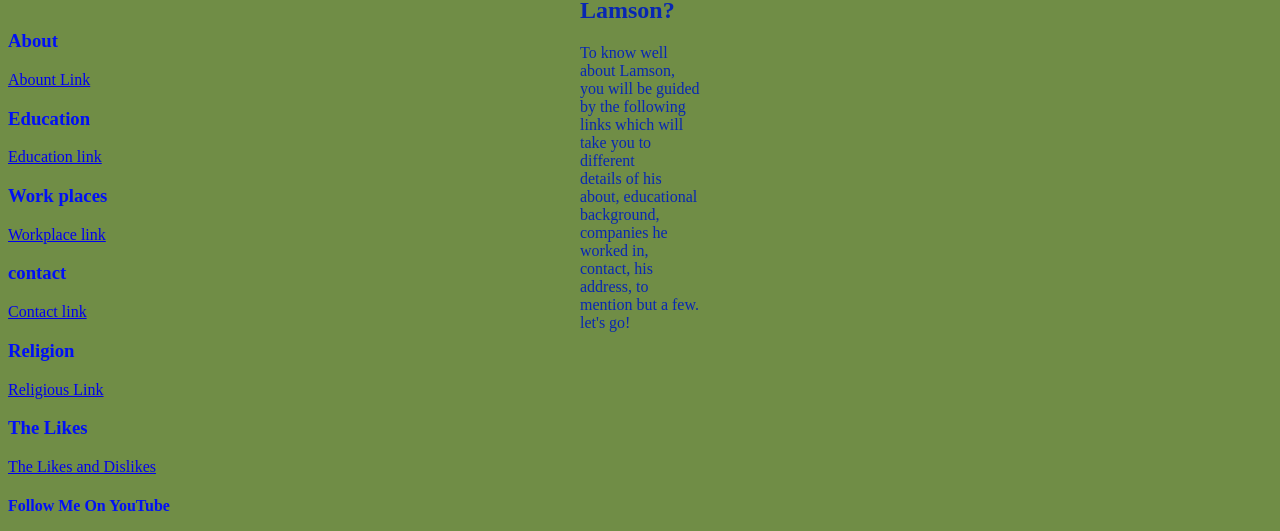
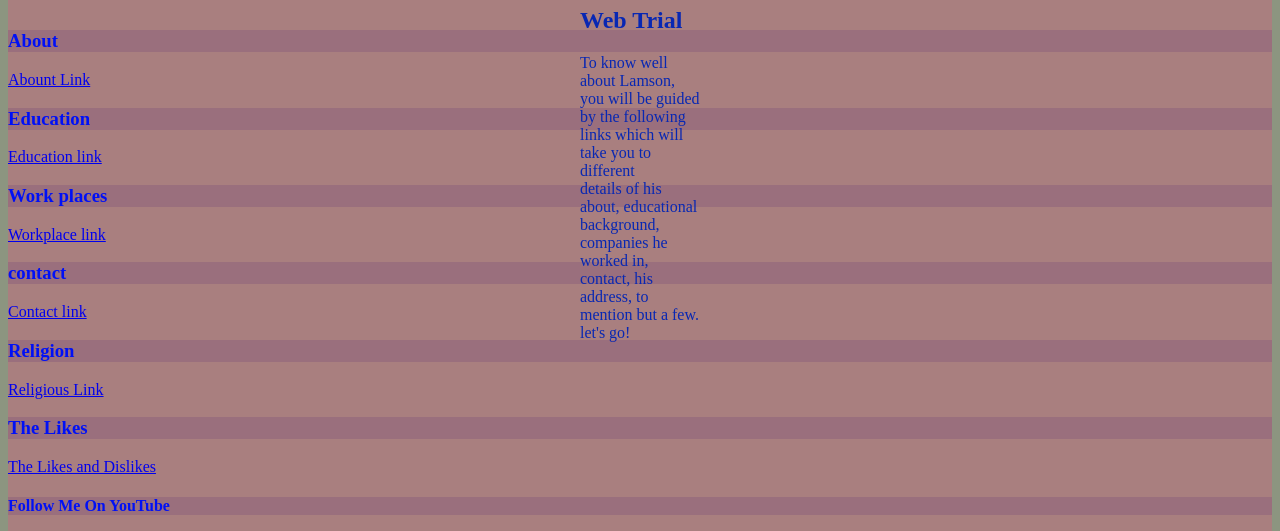
Before and after one commit to TUSIIMIRELAMSON/lamlam, a plain HTML site: page index.html in a window 1280 px wide. Shown: the part 110-641 px from the top of the page. Drawn offline with Linux system fonts and the light colour scheme.

Commit message:
CHANGED STH1

```diff
--- a/css/styles.css
+++ b/css/styles.css
@@ -11,5 +11,15 @@ body
   margin-right: auto;
 }
 html{
-  background: rgb(112, 141, 70);
+  background: rgb(140, 149, 128);
 }
+
+
+.box{
+  background-color: rgb(169, 127, 127);
+}
+.inner-boxes{
+  background-color: rgb(154, 111, 125);
+
+
+}
--- a/index.html
+++ b/index.html
@@ -3,46 +3,47 @@
 <head>
  <meta charset="UTF-8">
  <title>MywebTrial</title>
-<link rel="stylesheet" href="/css/styles.css" />
+<link rel="stylesheet" href="/css/styles.css"/>
+</head>
 
 
 
-</head>
 
 <body>
+  <div id="outer-box" class="box">
   <div class="lam" style="color:rgb(8, 39, 179)">
-<h1 style="color:rgb(7, 1, 29)">LAMSON</h1>
-<h2>Who is Lamson?</h2>
+<h1 class="inner-boxes" style="color:rgb(7, 1, 29)">WEB TRIAL</h1>
+<h2>Web Trial</h2>
 <p>To know well about Lamson, you will be guided </br>
   by the following links which will take you to different </br>
   details of his about, educational background, companies he worked in,</br>
   contact, his address, to mention but a few. let's go!</p>
 </div>
-<h3>About</h3>
+<h3 class="inner-boxes" >About</h3>
 <a href="vvv/about.html">Abount Link</a>
 
-<h3>Education</h3>
+<h3 class="inner-boxes">Education</h3>
 <a href="vvv/education.html">Education link</a>
 
-<h3>Work places</h3>
+<h3 class="inner-boxes">Work places</h3>
 <a href="vvv/workplace.html">Workplace link</a>
 
-<h3>contact</h3>
+<h3 class="inner-boxes" >contact</h3>
 <a href="vvv/contact.html">Contact link</a>
 
-<h3>Religion</h3>
+<h3 class="inner-boxes">Religion</h3>
 <a href="vvv/religious.html">Religious Link</a>
 
-<h3>The Likes</h3>
+<h3 class="inner-boxes">The Likes</h3>
 <a href="vvv/likes.html">The Likes and Dislikes</a>
 
-<h4>Follow Me On YouTube</h4>
+<h4 class="inner-boxes">Follow Me On YouTube</h4>
 <a href="http://www.youtube.com/@TUSIIMIRELAMSON">
   <img src="images/youtube.png" alt="youtube channel" width="60" height="30">
 </a>
 
 
-
+</div>
 </body>
 
 
```
